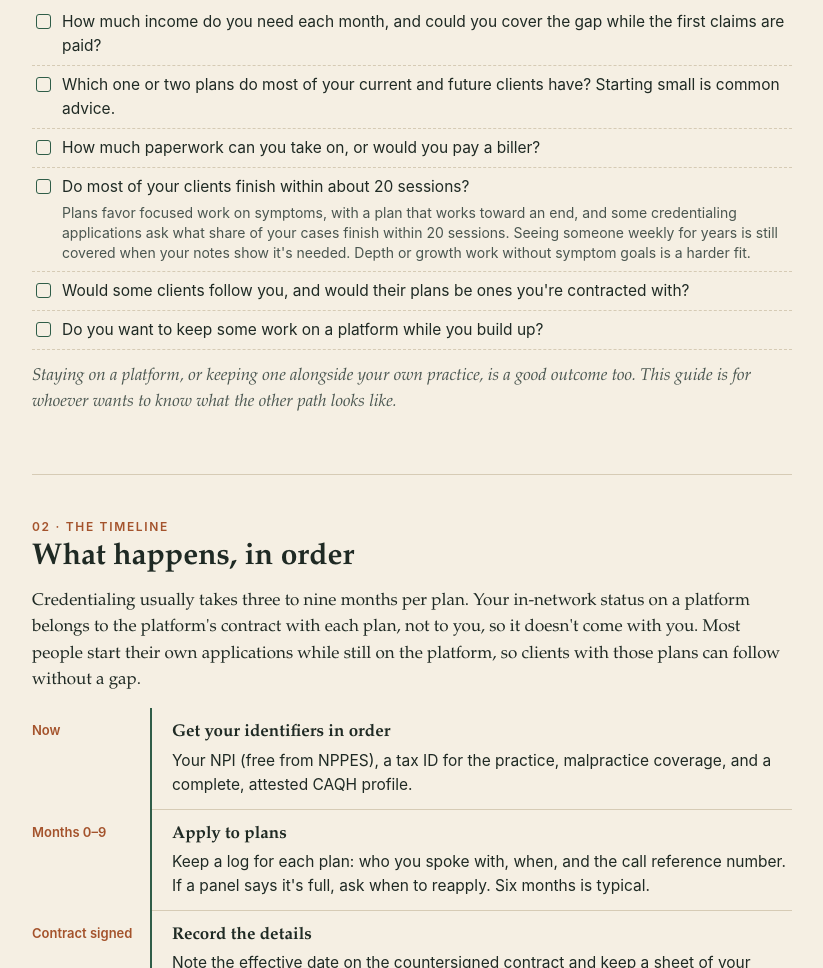
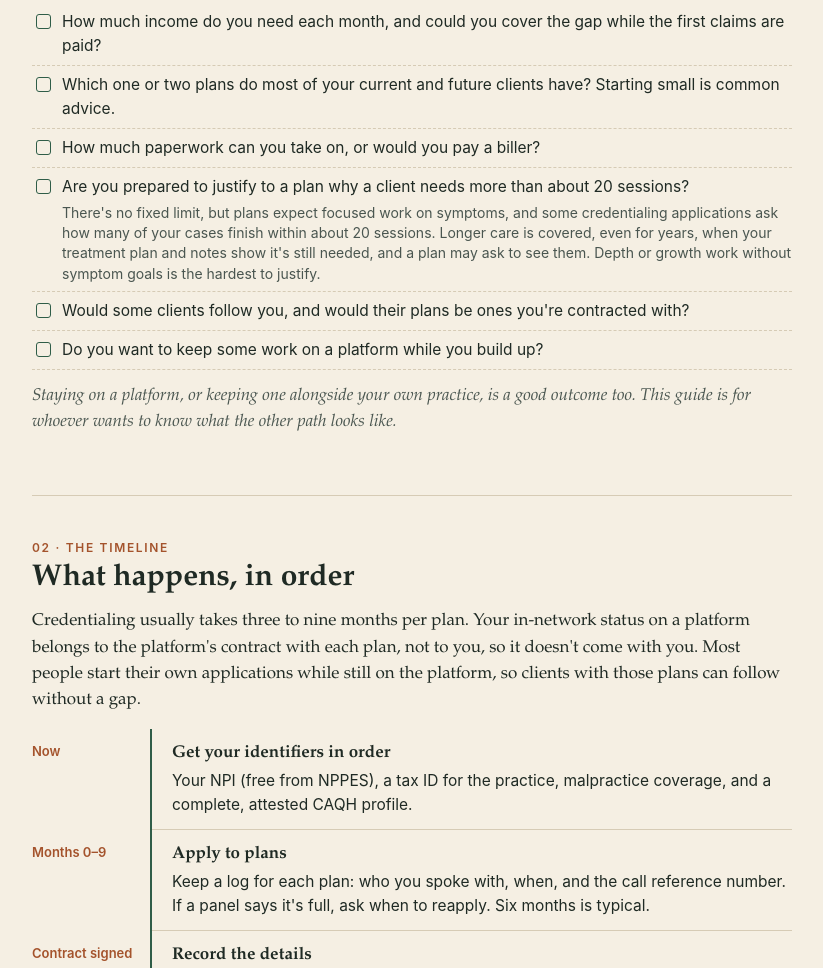
Before and after one commit to pablo-health/thepanelguide, a plain HTML site: page index.html in a window 1280 px wide. Shown: the part 1318-2286 px from the top of the page, without its empty margins (228-1051 px from the left). Drawn offline with Linux system fonts and the light colour scheme.

Commit message:
Reframe the 20-session question: are you prepared to justify longer care

```diff
--- a/index.html
+++ b/index.html
@@ -144,7 +144,7 @@
         <li>How much income do you need each month, and could you cover the gap while the first claims are paid?</li>
         <li>Which one or two plans do most of your current and future clients have? Starting small is common advice.</li>
         <li>How much paperwork can you take on, or would you pay a biller?</li>
-        <li>Do most of your clients finish within about 20 sessions?<span class="ans">Plans favor focused work on symptoms, with a plan that works toward an end, and some credentialing applications ask what share of your cases finish within 20 sessions. Seeing someone weekly for years is still covered when your notes show it's needed. Depth or growth work without symptom goals is a harder fit.</span></li>
+        <li>Are you prepared to justify to a plan why a client needs more than about 20 sessions?<span class="ans">There's no fixed limit, but plans expect focused work on symptoms, and some credentialing applications ask how many of your cases finish within about 20 sessions. Longer care is covered, even for years, when your treatment plan and notes show it's still needed, and a plan may ask to see them. Depth or growth work without symptom goals is the hardest to justify.</span></li>
         <li>Would some clients follow you, and would their plans be ones you're contracted with?</li>
         <li>Do you want to keep some work on a platform while you build up?</li>
       </ul>
```
